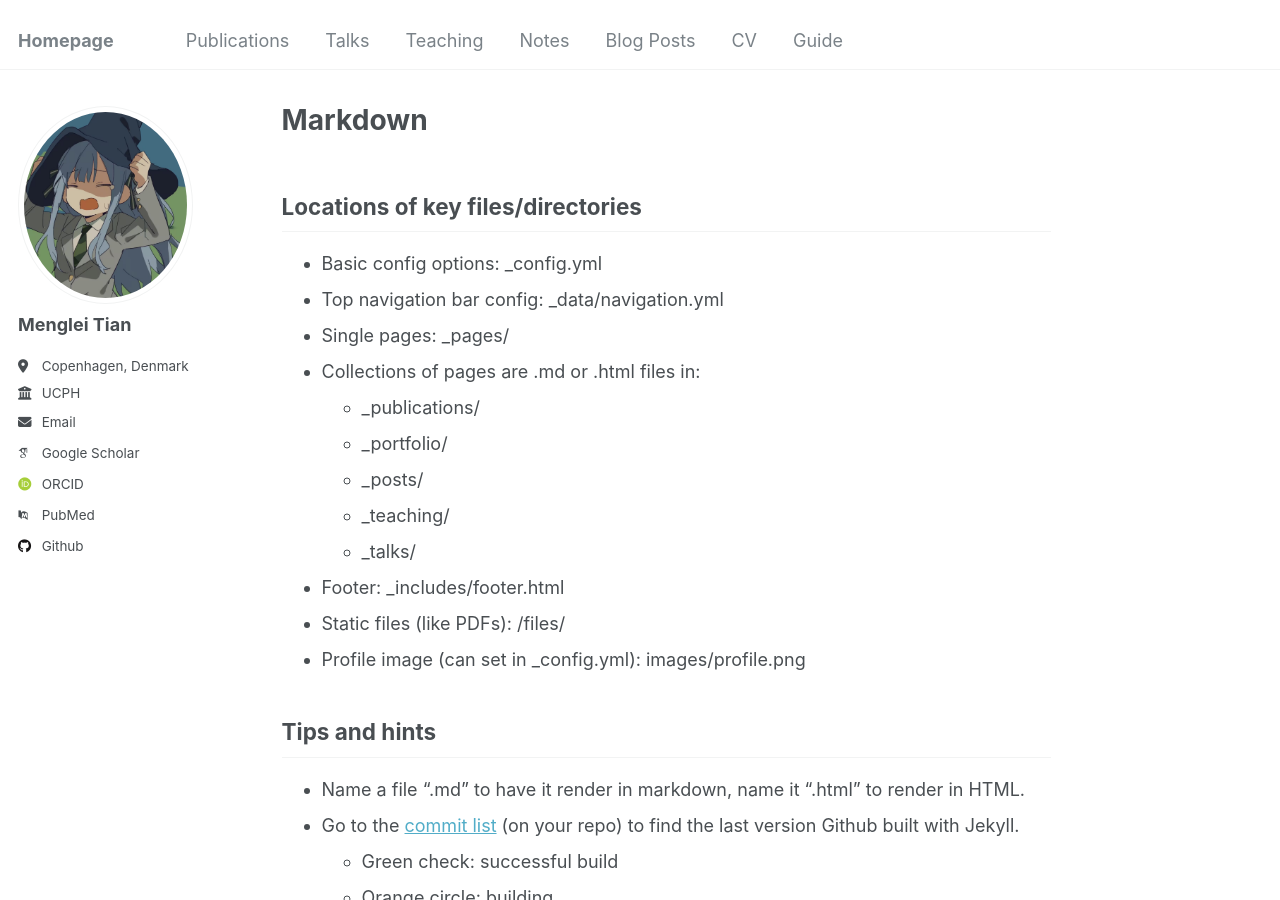
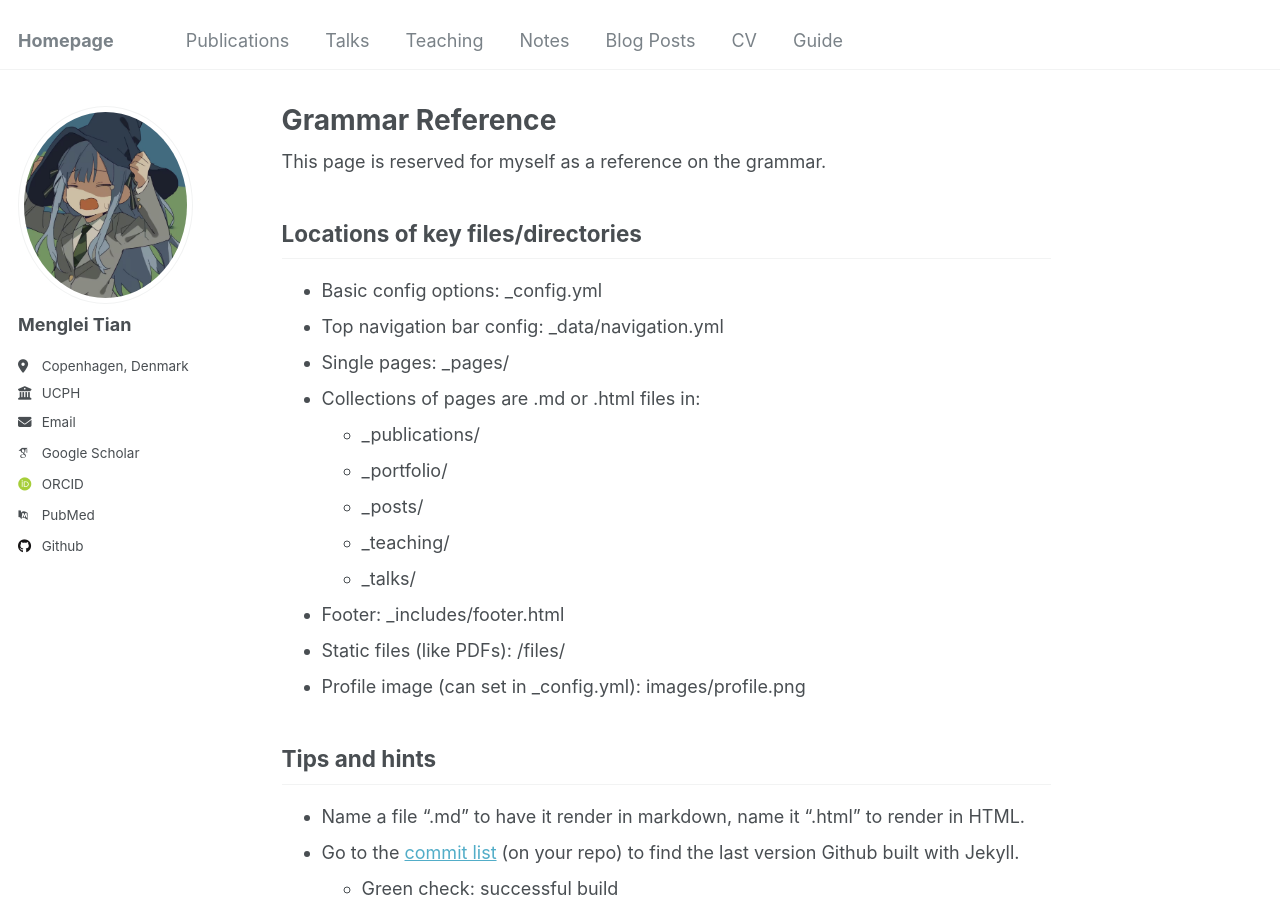
Before and after one commit to Corvus-coronoides/Menglei-Tian.github.io, a Jekyll site: the page built from _pages/markdown.md, in a window 1280 px wide and 900 px high. Built offline with Jekyll 4.4.1, drawn with Linux system fonts in a browser that asks for light colours; emoji names are drawn with the system emoji font; some web fonts are replaced.

Commit message:
Update markdown.md

```diff
--- a/_pages/markdown.md
+++ b/_pages/markdown.md
@@ -1,11 +1,13 @@
 ---
 permalink: /markdown/
-title: "Markdown"
+title: "Grammar Reference"
 author_profile: true
 redirect_from:
   - /md/
   - /markdown.html
 ---
+
+This page is reserved for myself as a reference on the grammar.
 
 ## Locations of key files/directories
 
```
